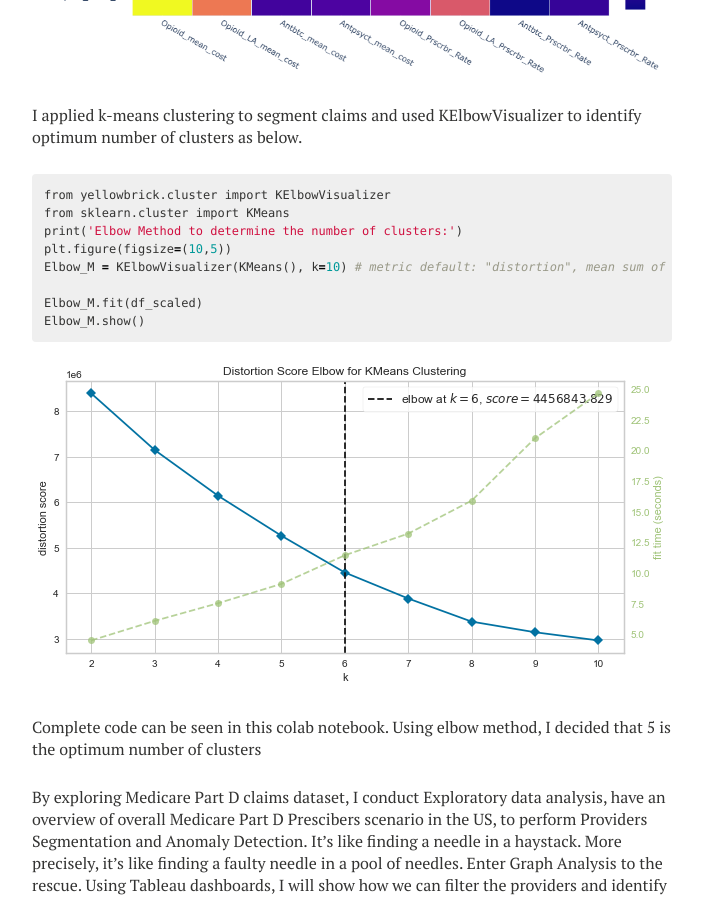
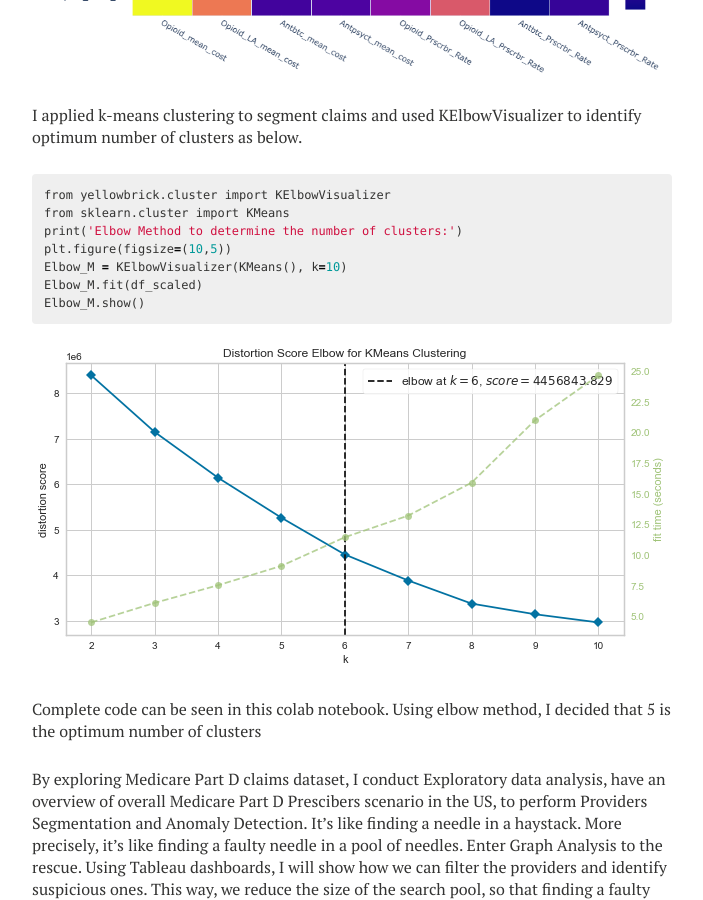
Before and after one commit to Janzhuj/janzhuj.github.io, a Jekyll site: the page built from _posts/2023-08-23-Medicare-Part-D-Claims-Segmentation-and-Anomaly-Detection.md, in a window 1280 px wide and 900 px high, scrolled down 3759 px. Shown: the whole window, without its empty margins (288-991 px from the left). Built offline with Jekyll 4.4.1, drawn with Linux system fonts in a browser that asks for light colours; nearby versions of some CDN libraries; library files that are not in the unit come from our copies; comment, search, counter and statistics services are not loaded.

Commit message:
Update 2023-08-23-Medicare-Part-D-Claims-Segmentation-and-Anomaly-Detection.md

```diff
--- a/_posts/2023-08-23-Medicare-Part-D-Claims-Segmentation-and-Anomaly-Detection.md
+++ b/_posts/2023-08-23-Medicare-Part-D-Claims-Segmentation-and-Anomaly-Detection.md
@@ -42,7 +42,7 @@
 from sklearn.cluster import KMeans
 print('Elbow Method to determine the number of clusters:')
 plt.figure(figsize=(10,5))
-Elbow_M = KElbowVisualizer(KMeans(), k=10) # metric default: "distortion", mean sum of squared distances to centers
+Elbow_M = KElbowVisualizer(KMeans(), k=10)
 Elbow_M.fit(df_scaled)
 Elbow_M.show()
 {% endhighlight %}
```
